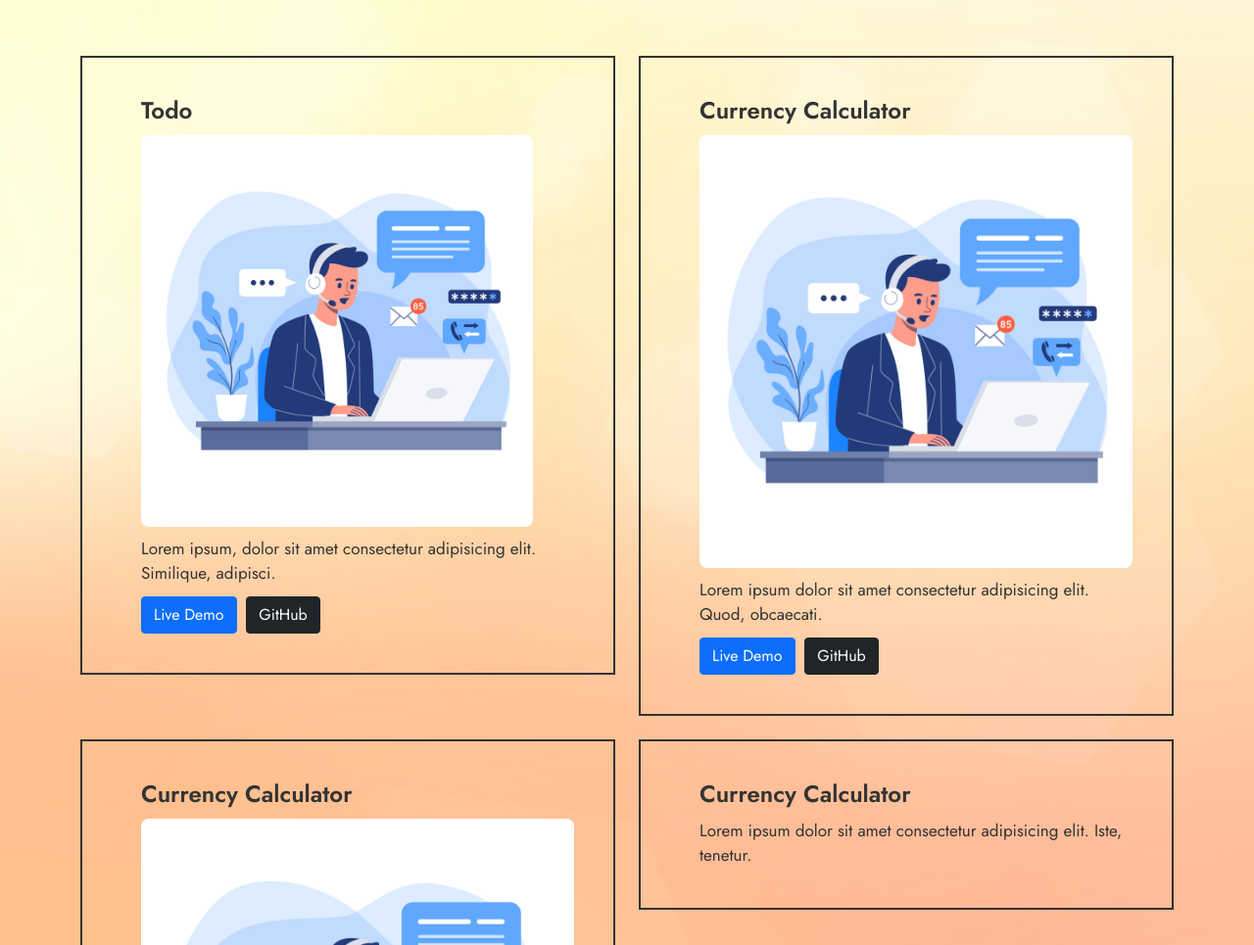
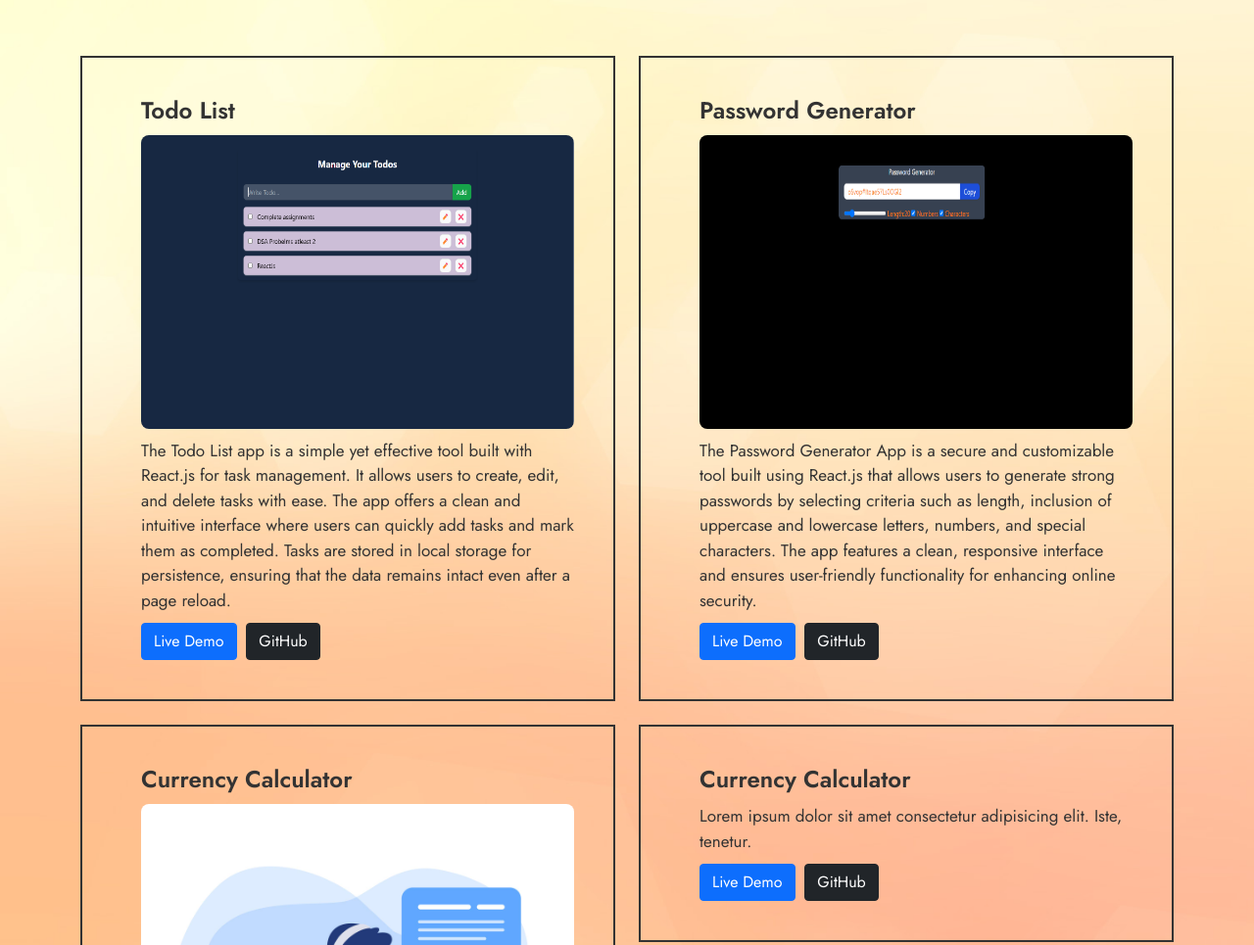
Before and after one commit to omkar1103/Omkar-Portfolio, a website: page index.html in a window 1280 px wide. Shown: the part 1426-2391 px from the top of the page at 98% size. Drawn offline with nearby package versions, Linux system fonts and the light colour scheme.

Commit message:
make changes in project section

```diff
--- a/index.html
+++ b/index.html
@@ -122,12 +122,12 @@
                     <div class="col-md-6">
                         <div class="feature-box">
                             <div class="content">
-                                <h5>Todo</h5>
-                                <img src="images/contctUS.jpg" alt="Currency Calculator" class="img-fluid" style="max-width: 100%; height: 400px; border-radius: 8px; margin-bottom: 10px;">
-                            <p>Lorem ipsum, dolor sit amet consectetur adipisicing elit. Similique, adipisci.</p>
+                                <h5>Todo List</h5>
+                                <img src="images/Todo.png" alt="Currency Calculator" class="img-fluid" >
+                            <p>The Todo List app is a simple yet effective tool built with React.js for task management. It allows users to create, edit, and delete tasks with ease. The app offers a clean and intuitive interface where users can quickly add tasks and mark them as completed. Tasks are stored in local storage for persistence, ensuring that the data remains intact even after a page reload.</p>
                             <div style="margin-top: 10px;">
-                                <a href="live-demo-link" target="_blank" class="btn btn-primary" style="margin-right: 5px;">Live Demo</a>
-                                <a href="github-repo-link" target="_blank" class="btn btn-dark">GitHub</a>
+                                <a href="https://todo-list-sooty-six-74.vercel.app/" target="_blank" class="btn btn-primary" style="margin-right: 5px;">Live Demo</a>
+                                <a href="https://github.com/omkar1103/TodoList" target="_blank" class="btn btn-dark">GitHub</a>
                             </div>
                             </div>
 
@@ -137,9 +137,9 @@
                     <div class="col-md-6">
                         <div class="feature-box">
                             <div class="content">
-                                <h5>Currency Calculator</h5>
-                                <img src="images/contctUS.jpg" alt="Currency Calculator" class="img-fluid" style="max-width: 100%; height: auto; border-radius: 8px; margin-bottom: 10px;">
-                                <p>Lorem ipsum dolor sit amet consectetur adipisicing elit. Quod, obcaecati.</p>
+                                <h5>Password Generator</h5>
+                                <img src="images/PasswordGenerator.png" alt="Currency Calculator" class="img-fluid" >
+                                <p>The Password Generator App is a secure and customizable tool built using React.js that allows users to generate strong passwords by selecting criteria such as length, inclusion of uppercase and lowercase letters, numbers, and special characters. The app features a clean, responsive interface and ensures user-friendly functionality for enhancing online security.</p>
                                 <div style="margin-top: 10px;">
                                     <a href="live-demo-link" target="_blank" class="btn btn-primary" style="margin-right: 5px;">Live Demo</a>
                                     <a href="github-repo-link" target="_blank" class="btn btn-dark">GitHub</a>
@@ -156,10 +156,7 @@
                                 <h5>Currency Calculator</h5>
                                 <img src="images/contctUS.jpg" alt="Currency Calculator" class="img-fluid" style="max-width: 100%; height: auto; border-radius: 8px; margin-bottom: 10px;">
                                <p>Lorem ipsum dolor sit, amet consectetur adipisicing elit. Magni, soluta.</p>
-                               <div style="margin-top: 10px;">
-                                <a href="live-demo-link" target="_blank" class="btn btn-primary" style="margin-right: 5px;">Live Demo</a>
-                                <a href="github-repo-link" target="_blank" class="btn btn-dark">GitHub</a>
-                            </div>
+
                             <div style="margin-top: 10px;">
                                 <a href="live-demo-link" target="_blank" class="btn btn-primary" style="margin-right: 5px;">Live Demo</a>
                                 <a href="github-repo-link" target="_blank" class="btn btn-dark">GitHub</a>
@@ -175,6 +172,10 @@
                             <div class="content">
                                 <h5>Currency Calculator</h5>
                             <p>Lorem ipsum dolor sit amet consectetur adipisicing elit. Iste, tenetur.</p>
+                            <div style="margin-top: 10px;">
+                                <a href="live-demo-link" target="_blank" class="btn btn-primary" style="margin-right: 5px;">Live Demo</a>
+                                <a href="github-repo-link" target="_blank" class="btn btn-dark">GitHub</a>
+                            </div>
                            </div>
 
                         </div>
--- a/style.css
+++ b/style.css
@@ -484,10 +484,23 @@ main{
     font-weight: 600;
     margin-bottom: 10px;
 }
-
 @media (max-width:767px) {
     .feature-box h5{
         font-size: 24px;
+    }
+}
+
+.feature-box img{
+    /* border: #45a049 solid 2px; */
+    max-width: 100%;
+     height: 300px;
+      border-radius: 8px;
+      margin-bottom: 10px;
+}
+@media (max-width:767px) {
+    .feature-box img{
+        max-width: 90%;
+        height: 350px;
     }
 }
 
```
Also changed, not shown: images/PasswordGenerator.png (added), images/Todo.png (added).
